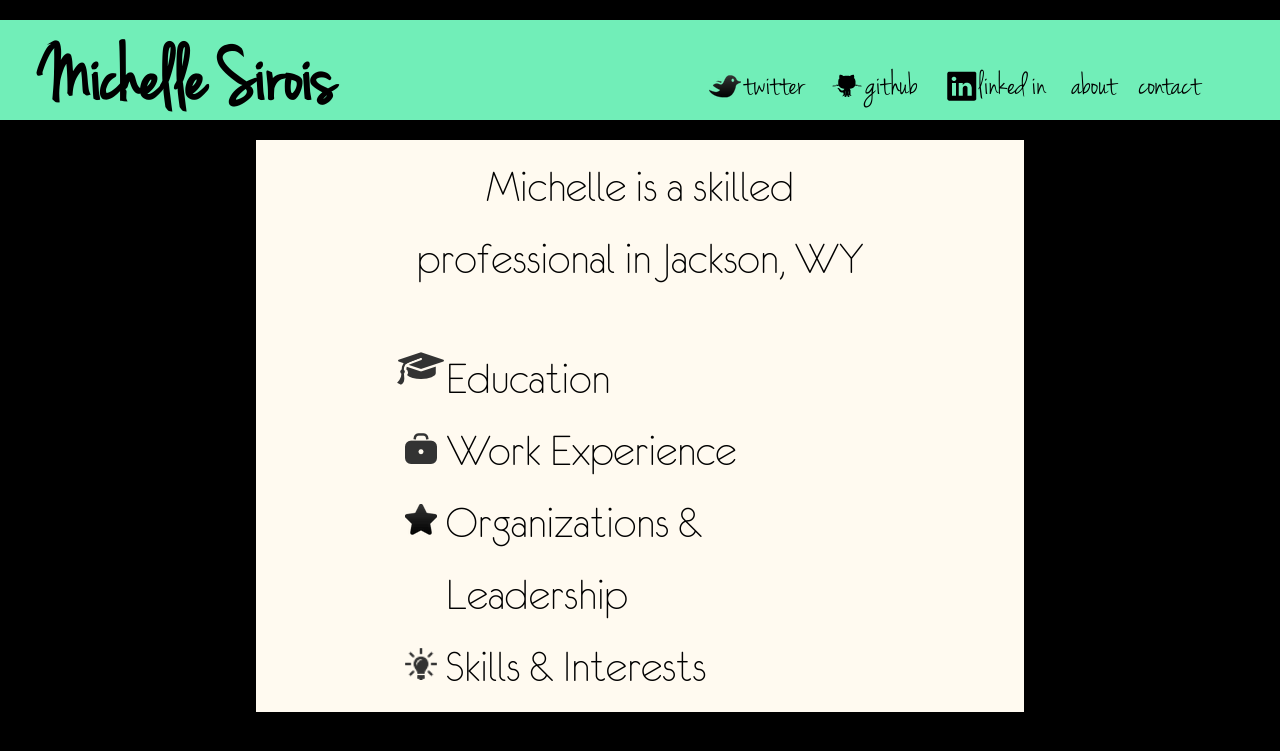
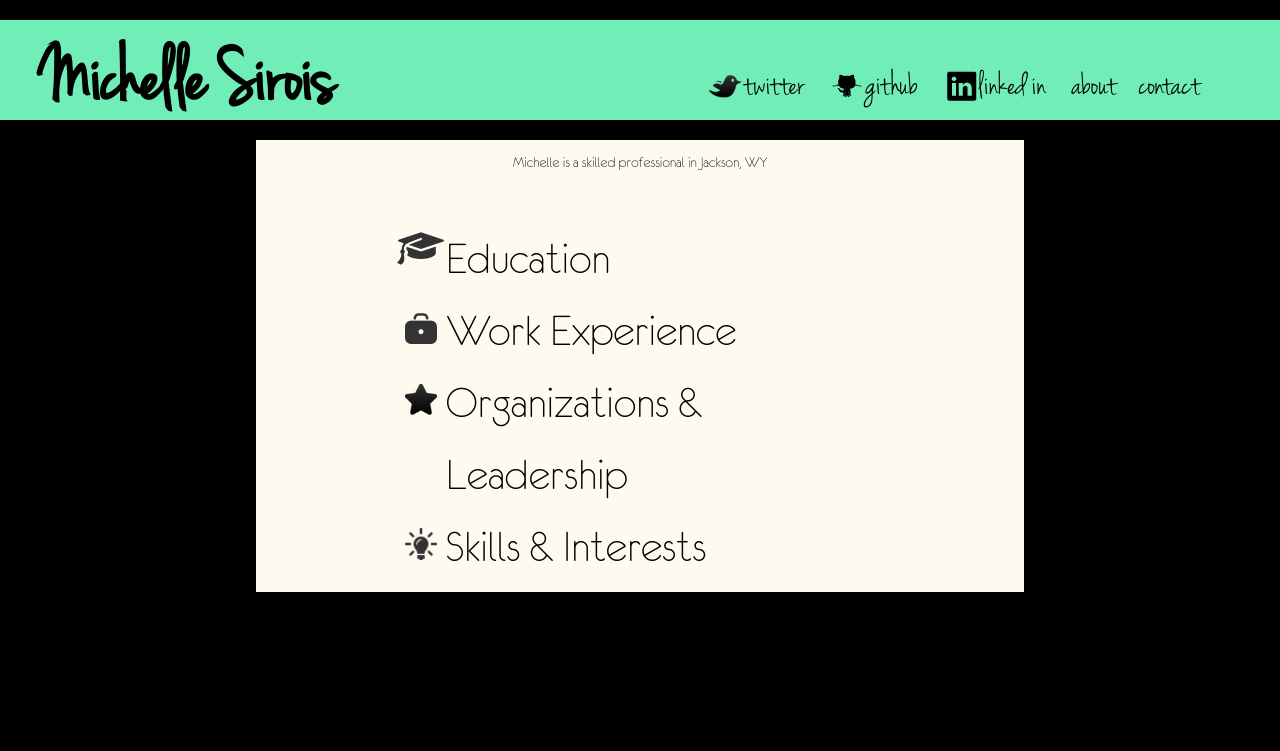
Before and after one commit to michellecsirois/michellecsirois.github.io, a Jekyll site: the page built from index.html, in a window 1280 px wide. Shown: the top 751 px of the page. Built offline with Jekyll 4.4.1, drawn with Linux system fonts in a browser that asks for light colours; Markdown is read by kramdown in place of the engine named in the settings; the list of posts is cut into pages by our own code.

Commit message:
Update index.html

```diff
--- a/index.html
+++ b/index.html
@@ -9,7 +9,7 @@
          xmlns="http://www.w3.org/1999/html" xmlns="http://www.w3.org/1999/html">
 
     <div align="center">
-        <font face=euro size=12>Michelle is a skilled professional in Jackson, WY</font>
+        <font face=euro font-size=12>Michelle is a skilled professional in Jackson, WY</font>
     </div>
     <br>
     </br>
```
